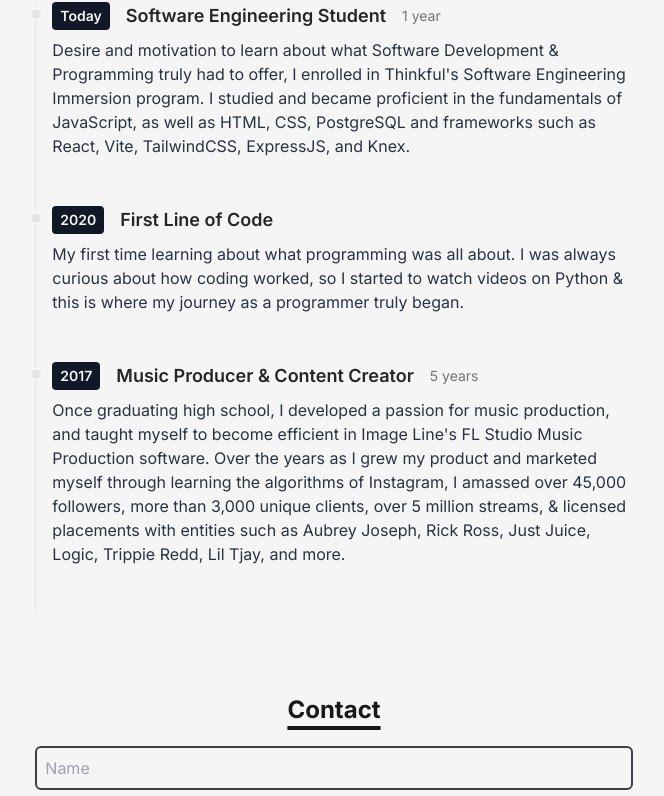
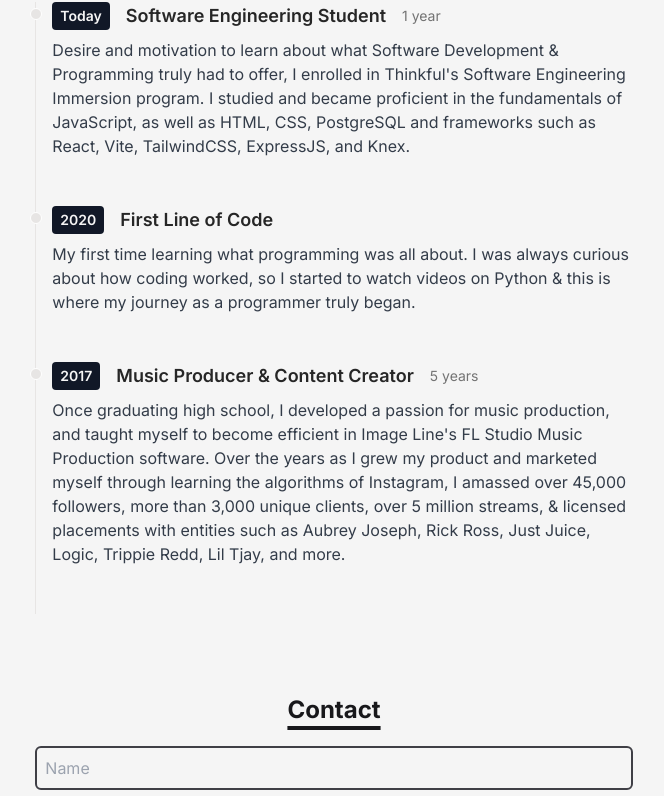
Before and after one commit to amirmccutchen/portfolio-site, a React (Vite) app: page / in a window 1280 px wide. Shown: the part 1118-1914 px from the top of the page, without its empty margins (306-970 px from the left). Built offline with nearby package versions, Linux system fonts and the light colour scheme.

Commit message:
fixing typo in occupations

```diff
--- a/src/components/OccupationItem.jsx
+++ b/src/components/OccupationItem.jsx
@@ -18,7 +18,7 @@ function OccupationItem({ year, title, duration, details }) {
                   {duration}
                </div>
             </p>
-            <p className = 'my-2 text-base font-normal text-gray-800 dark:text-neutral-200 opacity-95 '>
+            <p className = 'my-2 text-base font-normal text-gray-800 dark:text-neutral-200 opacity-90 '>
                {details}
             </p>
          </li>
--- a/src/components/data/occupations.jsx
+++ b/src/components/data/occupations.jsx
@@ -12,7 +12,7 @@ export default [
         year: '2020',
         title: 'First Line of Code',
         duration: '',
-        details: "My first time learning about what programming was all about. I was always curious about how coding worked, so I started to watch videos on Python & this is where my journey as a programmer truly began.",
+        details: "My first time learning what programming was all about. I was always curious about how coding worked, so I started to watch videos on Python & this is where my journey as a programmer truly began.",
     },
     {
         year: '2017',
```
